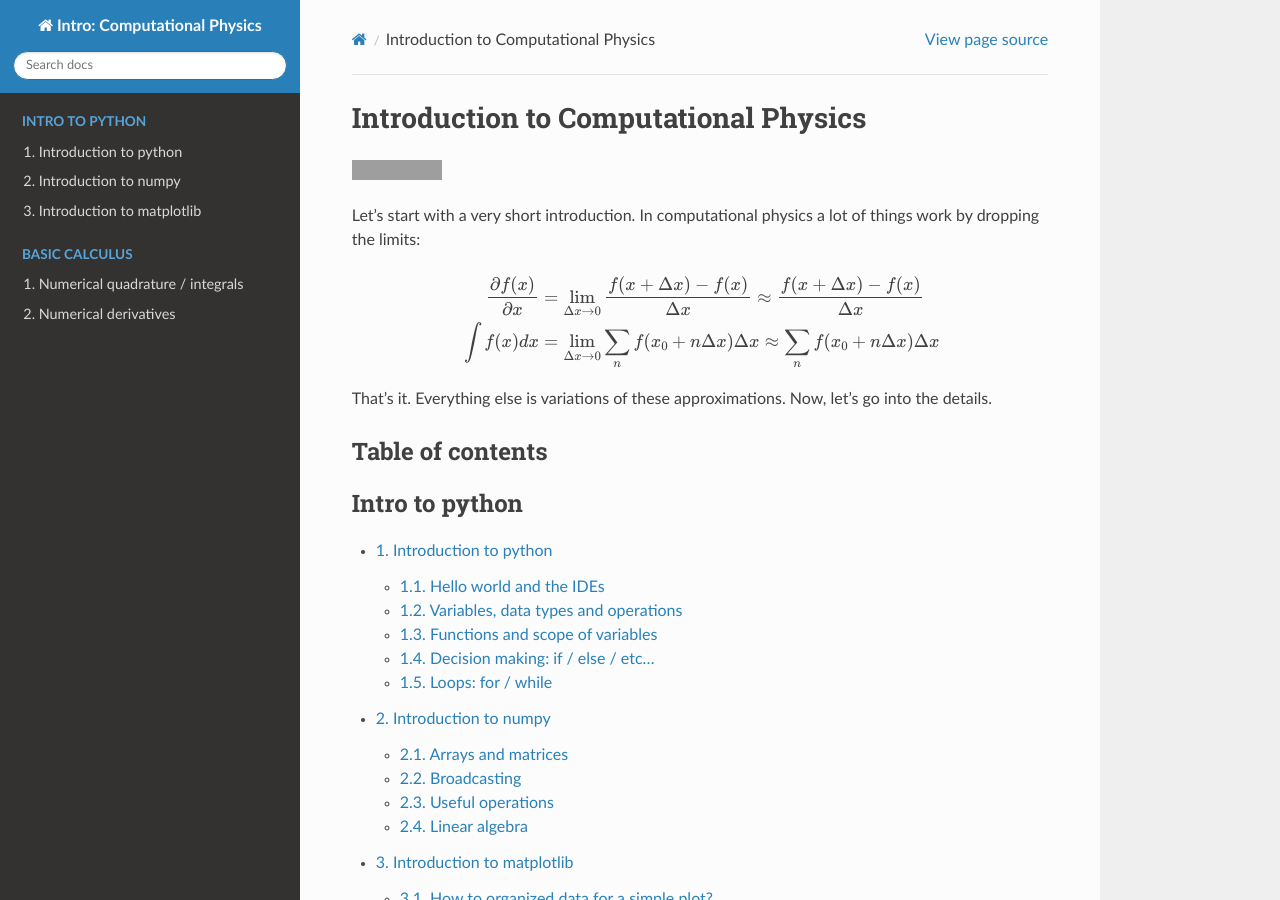
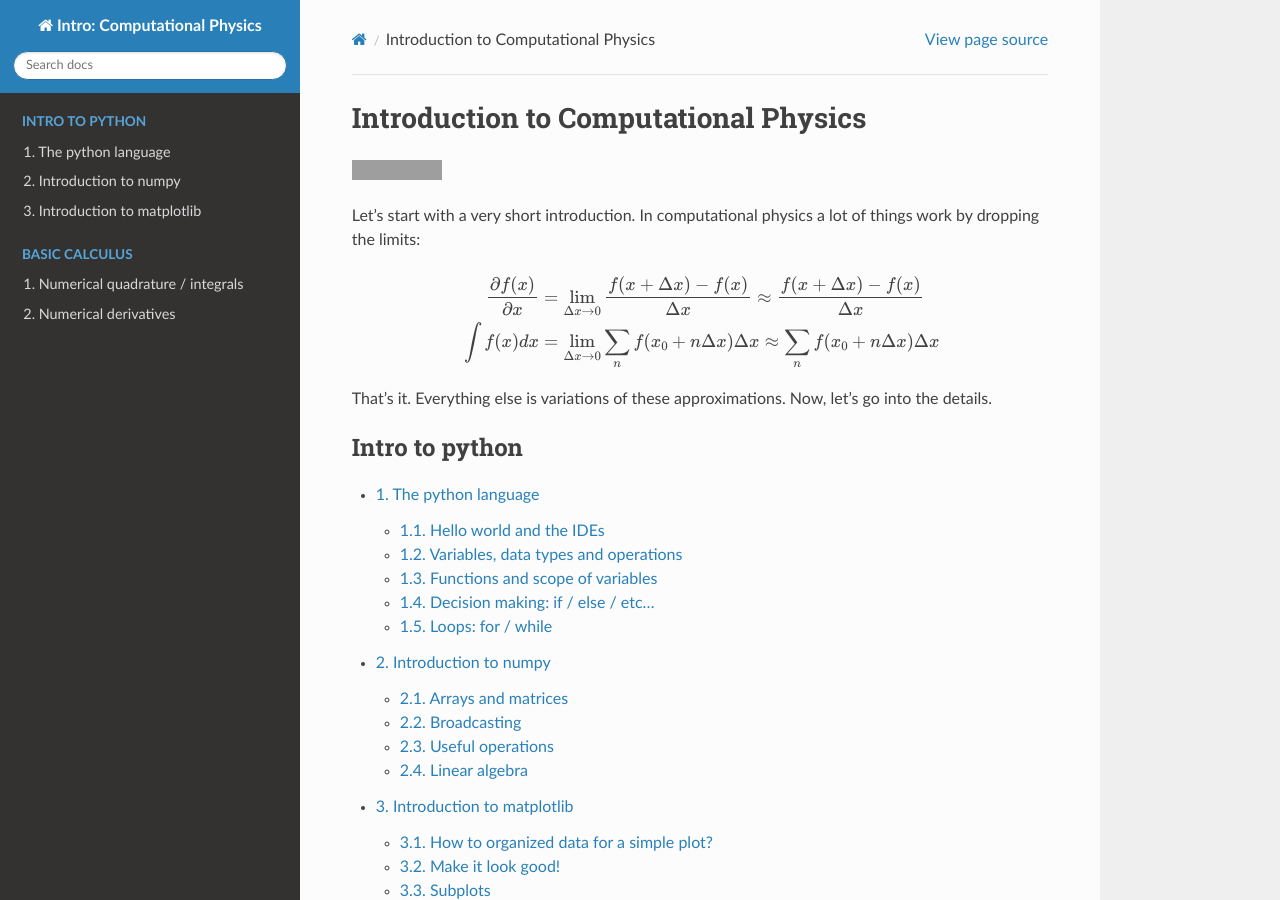
Before and after one commit to gersonjferreira/Computational-Physics-Class-Notes, a Sphinx documentation site: the page built from docs/index.rst, in a window 1280 px wide and 900 px high. Built offline with Sphinx 7.4.7 and the Read the Docs theme 2.0.0, drawn with Linux system fonts in a browser that asks for light colours; grey boxes are pictures that could not be loaded.

Commit message:
simple fix

```diff
--- a/docs/index.rst
+++ b/docs/index.rst
@@ -21,9 +21,6 @@ Let's start with a very short introduction. In computational physics a lot of th
 
 That's it. Everything else is variations of these approximations. Now, let's go into the details.
 
-Table of contents
----------------------------------------------------------------------
-
 .. toctree::
    :numbered:
    :maxdepth: 2
--- a/docs/python/intropython.md
+++ b/docs/python/intropython.md
@@ -1,4 +1,4 @@
-# Introduction to python
+# The python language
 
 ## Hello world and the IDEs
 
```
